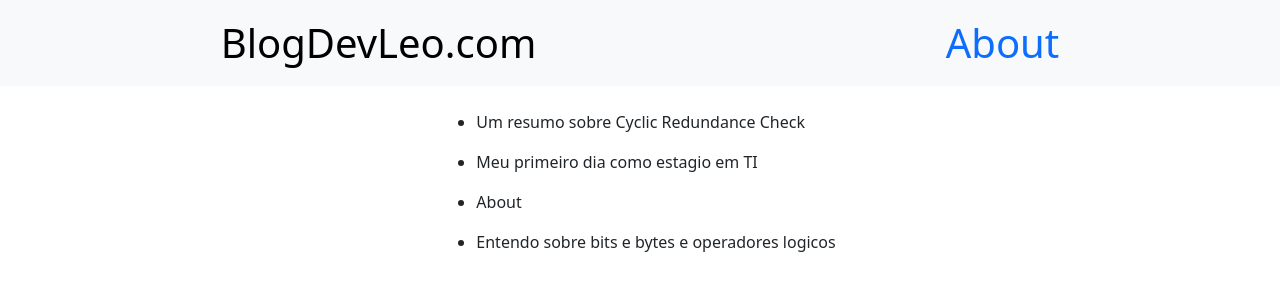
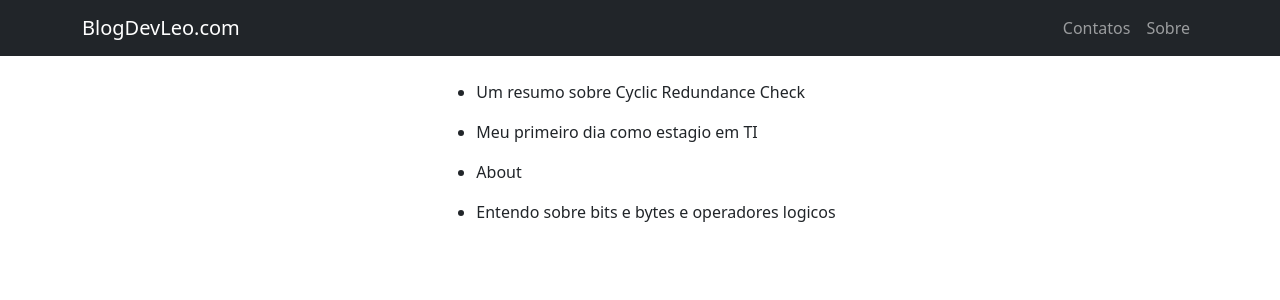
Before and after one commit to leonardohenriquedc/blogdevleo, a PHP site: page / in a window 1280 px wide. Shown: the top 300 px of the page. Run offline with PHP 8.4, Linux system fonts and the light colour scheme.

Commit message:
change layout header

```diff
--- a/view/components/header.php
+++ b/view/components/header.php
@@ -1,6 +1,18 @@
 <header>
-    <nav class="navbar navbar-light bg-light px-4 d-flex justify-content-around">
-    <a href="index.php" class="navbar-brand fs-1">BlogDevLeo.com</a>
-    <a href="index.php?to=blog&title=about.md" class="navbar-link fs-1 text-decoration-none">About</a>
+    <nav class="navbar navbar-expand-lg navbar-dark bg-dark">
+        <div class="container">
+            <a class="navbar-brand" href="index.php">BlogDevLeo.com</a>
+
+            <button class="navbar-toggler" data-bs-toggle="collapse" data-bs-target="#menu">
+                <span class="navbar-toggler-icon"></span>
+            </button>
+
+            <div id="menu" class="collapse navbar-collapse">
+                <ul class="navbar-nav ms-auto">
+                    <li class="nav-item"><a class="nav-link" href="index.php?to=blog&title=contatos.php">Contatos</a></li>
+                    <li class="nav-item"><a class="nav-link" href="index.php?to=blog&title=about.md">Sobre</a></li>
+                </ul>
+            </div>
+        </div>
     </nav>
 </header>
```
